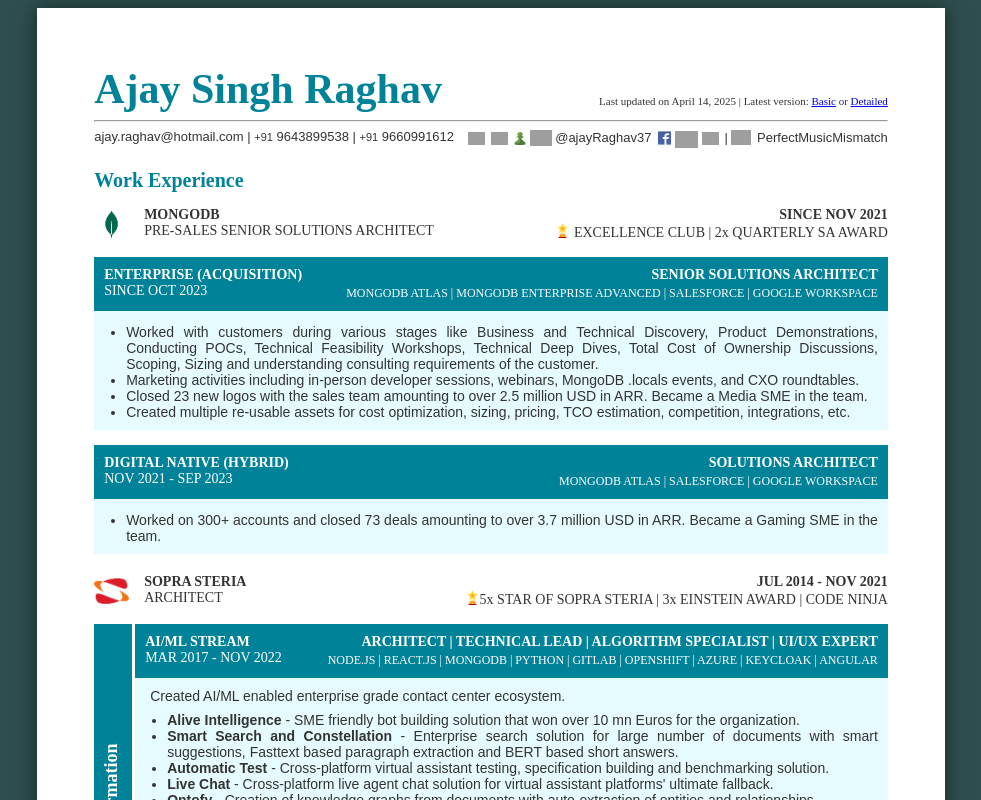
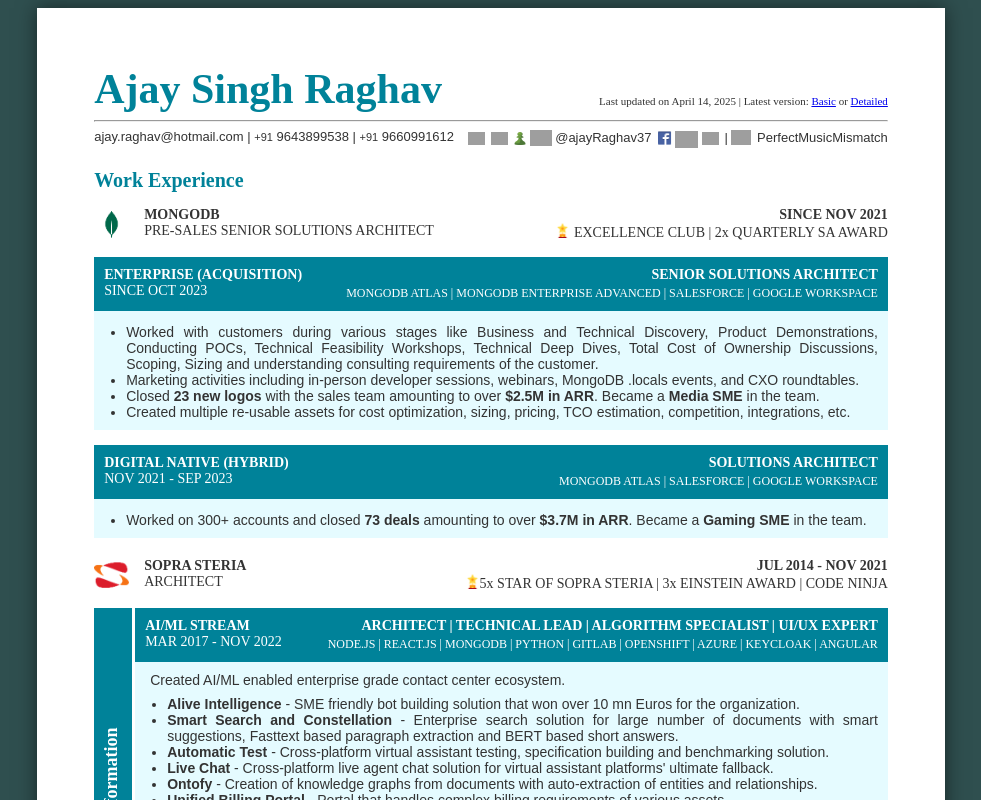
Before and after one commit to ajayRaghav37/resume-new, a React (Create React App) app: page / in a window 1280 px wide. Shown: the top 800 px of the page, without its empty margins (149-1130 px from the left). Built offline with nearby package versions, Linux system fonts and the light colour scheme; grey boxes are pictures that could not be loaded.

Commit message:
basic work update

```diff
--- a/src/components/BasicWork.jsx
+++ b/src/components/BasicWork.jsx
@@ -39,7 +39,7 @@
                     Discussions, Scoping, Sizing and understanding consulting requirements of the customer.</li>
                   <li>Marketing activities including in-person developer sessions, webinars, MongoDB .locals events,
                     and CXO roundtables.</li>
-                  <li>Closed 23 new logos with the sales team amounting to over 2.5 million USD in ARR. Became a Media SME in the team.</li>
+                  <li>Closed <b>23 new logos</b> with the sales team amounting to over <b>$2.5M in ARR</b>. Became a <b>Media SME</b> in the team.</li>
                   <li>Created multiple re-usable assets for cost optimization, sizing, pricing, TCO estimation, competition, integrations, etc.</li>
                 </ul>
               </p>
@@ -67,7 +67,7 @@
               <div className="negative-margin"></div>
               <p className="roles-responsibilities">
                 <ul>
-                  <li>Worked on 300+ accounts and closed 73 deals amounting to over 3.7 million USD in ARR. Became a Gaming SME in the team.</li>
+                  <li>Worked on 300+ accounts and closed <b>73 deals</b> amounting to over <b>$3.7M in ARR</b>. Became a <b>Gaming SME</b> in the team.</li>
                 </ul>
               </p>
             </div>
```
